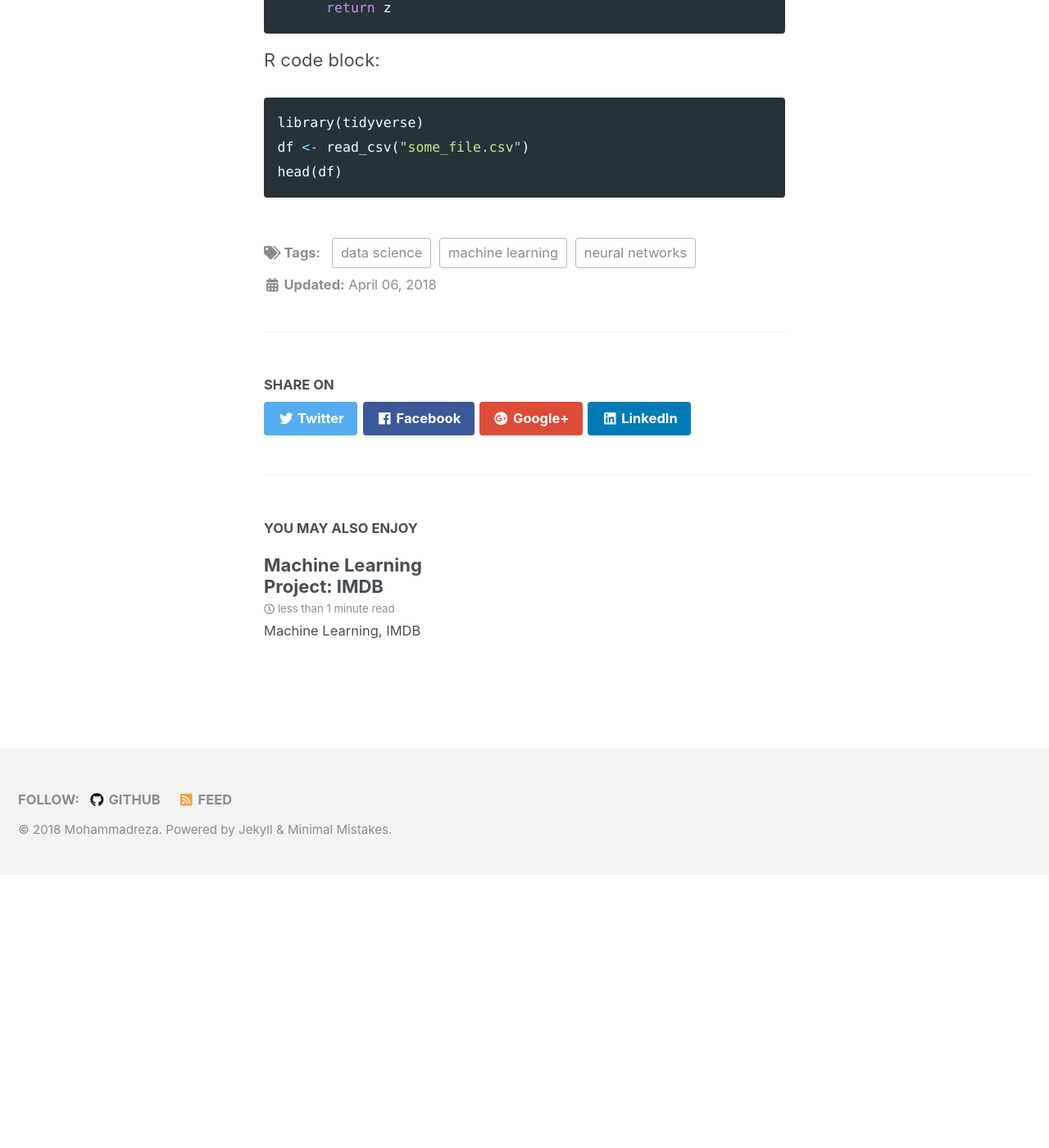
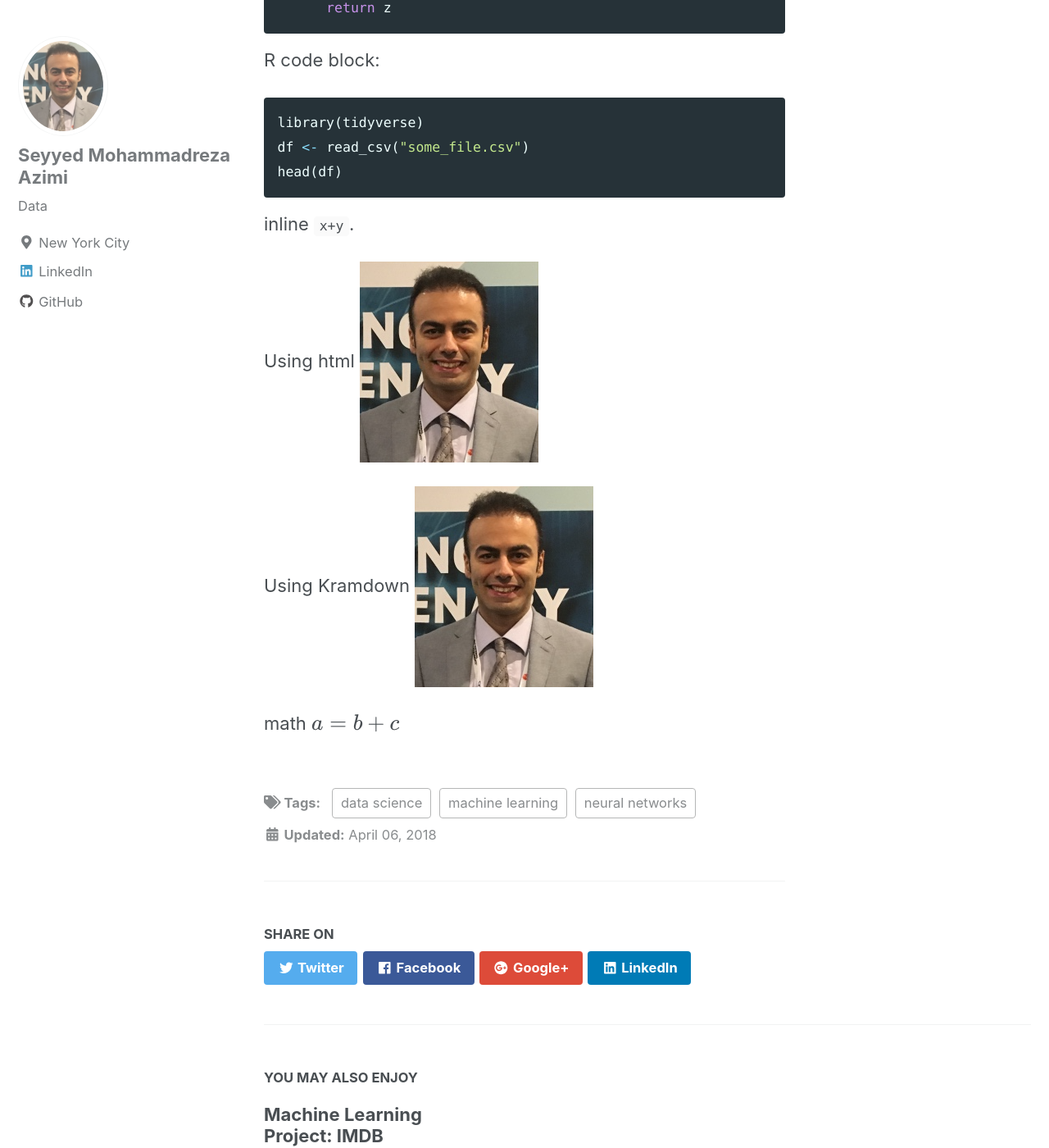
Before and after one commit to MohammadrezaAzimi/MohammadrezaAzimi.github.io, a Jekyll site: the page built from _posts/2018-04-06-IMDB.md, in a window 1280 px wide and 1400 px high, scrolled down 1132 px. Shown: the whole window at 82% size. Built offline with Jekyll 4.4.1, drawn with Linux system fonts in a browser that asks for light colours; nearby versions of some CDN libraries; formulas are drawn with MathJax 3; before the commit the page ends 2200 px from its top, so only the background shows below that.

Commit message:
new github

````diff
--- a/_posts/2018-04-06-IMDB.md
+++ b/_posts/2018-04-06-IMDB.md
@@ -42,3 +42,14 @@ library(tidyverse)
 df <- read_csv("some_file.csv")
 head(df)
 ```
+
+inline `x+y`.
+
+Using html
+<img src="{{ site.url }}{{ site.baseurl }}/images/IMDB/profile img.png" alt="ooo">
+
+Using Kramdown
+![alt]({{ site.url }}{{ site.baseurl }}/images/IMDB/profile img.png)
+
+math
+$$a=b+c$$
````
